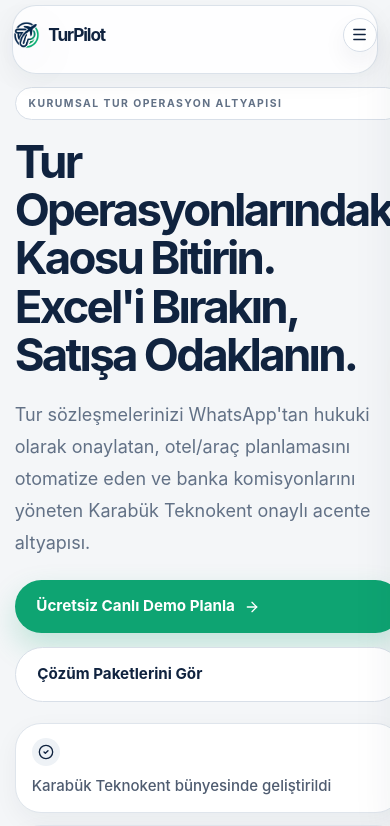
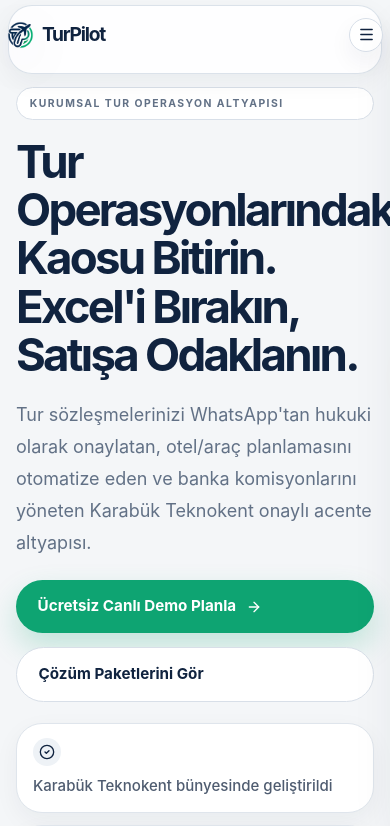
Before and after one commit to CelalTurkoglu/Tur-Pilot, a Next.js app: page / in a window 390 px wide. Shown: the top 826 px of the page. Built offline with nearby package versions, Linux system fonts and the light colour scheme.

Commit message:
Fix mobile hero layout and navbar alignment

```diff
--- a/src/app/globals.css
+++ b/src/app/globals.css
@@ -35,6 +35,7 @@
   font-family: "Inter", "Roboto", "Plus Jakarta Sans", "Segoe UI", sans-serif;
   -webkit-font-smoothing: antialiased;
   -moz-osx-font-smoothing: grayscale;
+  overflow-x: hidden;
 }
 
 a {
@@ -317,12 +318,12 @@
 
 @media (max-width: 767px) {
   .landing-container {
-    padding: 0 0.92rem;
+    padding: 0 1rem;
   }
 
   .nav-mobile-inner {
-    padding-left: 0.82rem;
-    padding-right: 0.82rem;
+    padding-left: 0.42rem;
+    padding-right: 0.42rem;
   }
 
   .nav-shell {
@@ -330,7 +331,7 @@
   }
 
   .nav-shell::before {
-    inset: 0.34rem 0.72rem auto;
+    inset: 0.34rem 0.52rem auto;
     height: calc(100% - 0.12rem);
     border-radius: 24px;
   }
@@ -376,6 +377,10 @@
   .brand-wordmark {
     font-size: 1.16rem;
   }
+
+  .brand-wordmark-nav {
+    font-size: 1.34rem;
+  }
 }
 
 @media (max-width: 420px) {
@@ -392,4 +397,8 @@
   .brand-wordmark {
     font-size: 1.08rem;
   }
+
+  .brand-wordmark-nav {
+    font-size: 1.2rem;
+  }
 }
--- a/src/components/Navbar.tsx
+++ b/src/components/Navbar.tsx
@@ -42,7 +42,7 @@
               priority
             />
             <div className="min-w-0 shrink-0">
-              <p className="brand-wordmark">TurPilot</p>
+              <p className="brand-wordmark brand-wordmark-nav">TurPilot</p>
             </div>
           </Link>
 
--- a/src/components/landing/HeroSection.tsx
+++ b/src/components/landing/HeroSection.tsx
@@ -14,7 +14,7 @@
     <section className="hero-section relative overflow-hidden">
       <div className="landing-container">
         <div className="grid items-center gap-10 lg:grid-cols-[1.08fr_0.92fr] lg:gap-12">
-          <div className="hero-copy-stack">
+          <div className="hero-copy-stack min-w-0">
             <div className="hero-heading-block">
               <span className="section-kicker hero-kicker">Kurumsal Tur Operasyon Altyapısı</span>
 
@@ -29,7 +29,7 @@
               </div>
             </div>
 
-            <div className="flex flex-col gap-3.5 sm:flex-row">
+            <div className="flex flex-col gap-3.5 md:flex-row">
               <Link href="#contact" className="btn-primary">
                 Ücretsiz Canlı Demo Planla
                 <ArrowRight className="h-4 w-4" />
@@ -39,7 +39,7 @@
               </Link>
             </div>
 
-            <div className="grid gap-3 sm:grid-cols-3">
+            <div className="grid gap-3 md:grid-cols-3">
               {quickBenefits.map((item) => (
                 <div key={item} className="rounded-[26px] border border-[#dfe5ec] bg-white px-4 py-3.5 text-[0.94rem] font-medium leading-6 text-[#4f5c70] shadow-[var(--shadow-subtle)]">
                   <div className="mb-2 flex h-7 w-7 items-center justify-center rounded-full bg-[#eef2f6] text-[#10233f]">
@@ -51,7 +51,7 @@
             </div>
           </div>
 
-          <div className="relative">
+          <div className="relative min-w-0">
             <div className="surface-card p-3">
               <BrowserMockup url="admin.turpilot.com.tr/dashboard" className="shadow-none">
                 <div className="relative aspect-[16/10] overflow-hidden bg-white">
@@ -67,7 +67,7 @@
               </BrowserMockup>
             </div>
 
-            <div className="mt-5 grid gap-4 sm:grid-cols-2">
+            <div className="mt-5 grid gap-4 md:grid-cols-2">
               <div className="rounded-[24px] border border-[#dfe5ec] bg-white px-5 py-5 shadow-[var(--shadow-subtle)]">
                 <p className="text-xs font-semibold uppercase tracking-[0.16em] text-[#7b8697]">Karabük Teknokent</p>
                 <p className="mt-3 text-lg font-semibold tracking-[-0.04em] text-[#10233f]">
```
